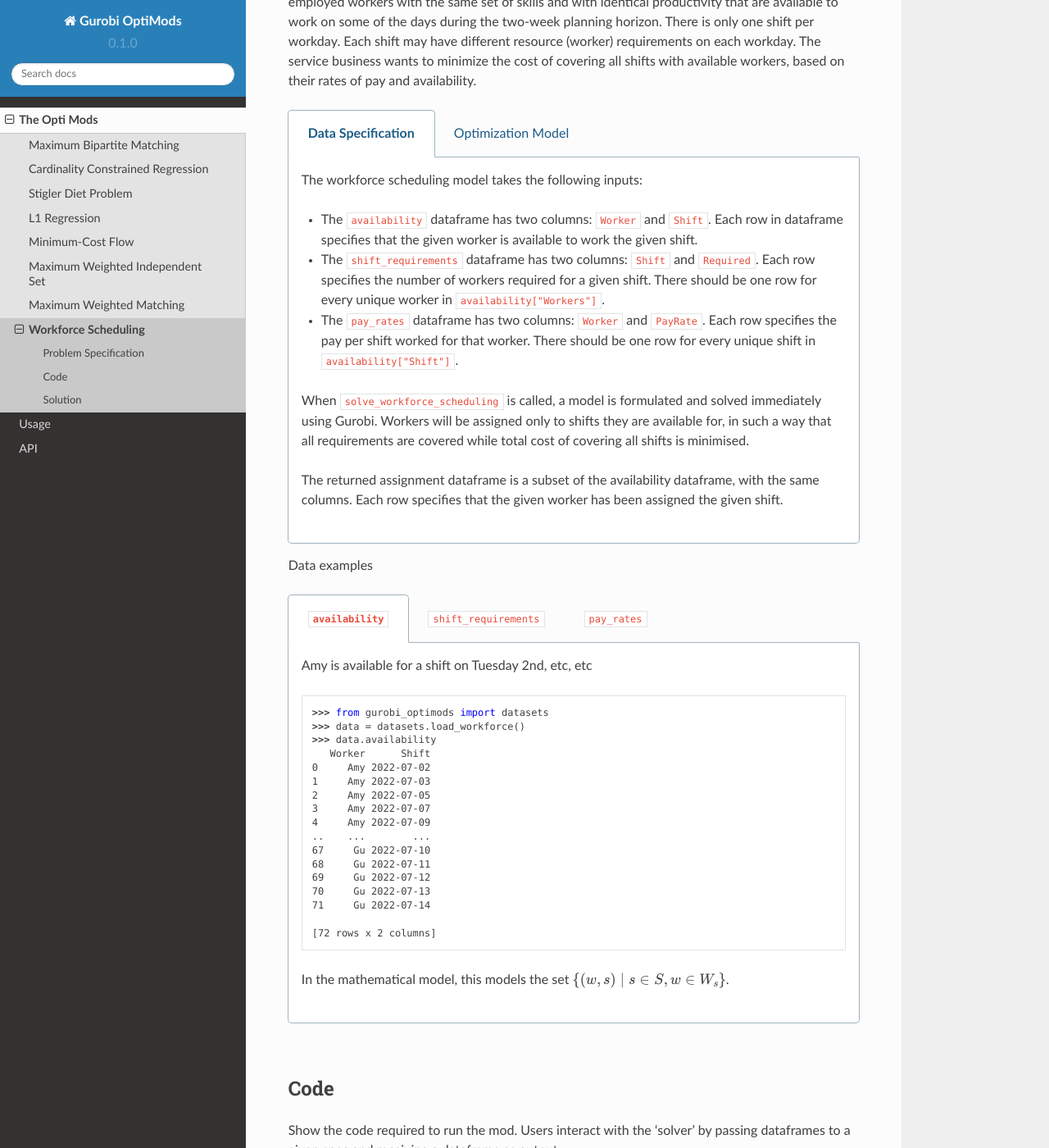
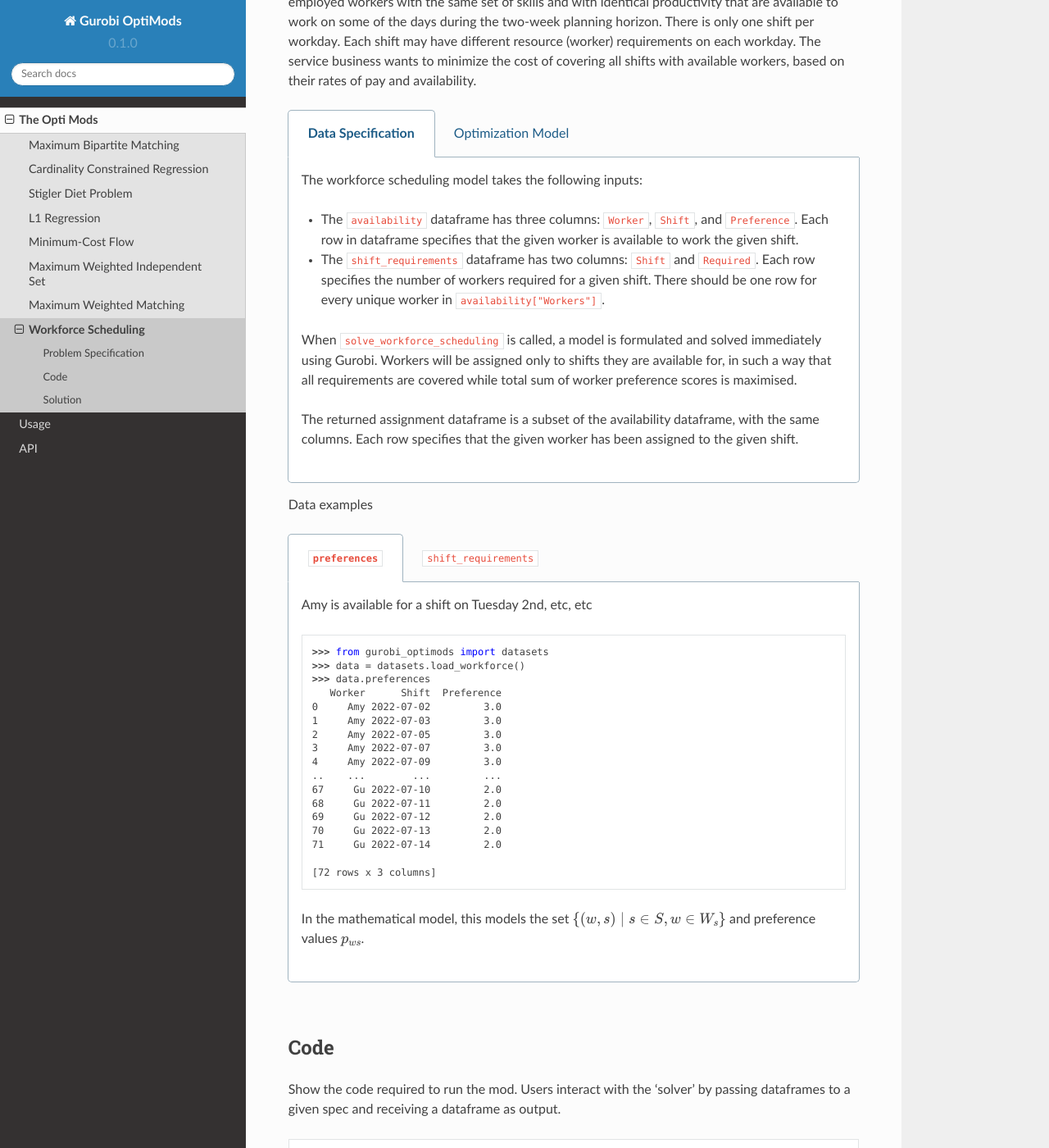
Before and after one commit to Gurobi/gurobi-optimods, a Sphinx documentation site: the page built from docs/source/mods/workforce.rst, in a window 1280 px wide and 1400 px high, scrolled down 489 px. Shown: the whole window at 82% size. Built offline with Sphinx 7.4.7 and the Read the Docs theme 2.0.0, drawn with Linux system fonts in a browser that asks for light colours; some of the changed text lies outside the part shown.

Commit message:
Update workforce docs

```diff
--- a/docs/source/mods/workforce.rst
+++ b/docs/source/mods/workforce.rst
@@ -20,17 +20,30 @@
 
         The workforce scheduling model takes the following inputs:
 
-        * The ``availability`` dataframe has two columns: ``Worker`` and ``Shift``. Each row in dataframe specifies that the given worker is available to work the given shift.
-        * The ``shift_requirements`` dataframe has two columns: ``Shift`` and ``Required``. Each row specifies the number of workers required for a given shift. There should be one row for every unique worker in ``availability["Workers"]``.
-        * The ``pay_rates`` dataframe has two columns: ``Worker`` and ``PayRate``. Each row specifies the pay per shift worked for that worker. There should be one row for every unique shift in ``availability["Shift"]``.
+        * The ``availability`` dataframe has three columns: ``Worker``, ``Shift``,
+          and ``Preference``. Each row in dataframe specifies that the given worker
+          is available to work the given shift.
+        * The ``shift_requirements`` dataframe has two columns: ``Shift`` and
+          ``Required``. Each row specifies the number of workers required for a
+          given shift. There should be one row for every unique worker in
+          ``availability["Workers"]``.
 
-        When ``solve_workforce_scheduling`` is called, a model is formulated and solved immediately using Gurobi. Workers will be assigned only to shifts they are available for, in such a way that all requirements are covered while total cost of covering all shifts is minimised.
+        When ``solve_workforce_scheduling`` is called, a model is formulated and
+        solved immediately using Gurobi. Workers will be assigned only to shifts
+        they are available for, in such a way that all requirements are covered while
+        total sum of worker preference scores is maximised.
 
-        The returned assignment dataframe is a subset of the availability dataframe, with the same columns. Each row specifies that the given worker has been assigned the given shift.
+        The returned assignment dataframe is a subset of the availability dataframe,
+        with the same columns. Each row specifies that the given worker has been
+        assigned to the given shift.
 
     .. tab:: Optimization Model
 
-        Set of :math:`S` shifts to cover using set of workers :math:`W`. Workers :math:`w \in W_{s} \subseteq W` are available to work a given shift `s`, and are paid an amount :math:`c_{w}` for each assigned shift. Shift :math:`s` requires :math:`r_{s}` workers assigned. The model is defined on variables :math:`x_{ws}` such that
+        Set of :math:`S` shifts to cover using set of workers :math:`W`. Workers
+        :math:`w \in W_{s} \subseteq W` are available to work a given shift `s`,
+        and have a preference :math:`p_{ws}` for each assigned shift. Shift :math:`s`
+        requires :math:`r_{s}` workers assigned. The model is defined on variables
+        :math:`x_{ws}` such that
 
         .. math::
 
@@ -44,17 +57,19 @@
         .. math::
 
             \begin{alignat}{2}
-            \min \quad        & \sum_{s \in S} \sum_{w \in W_{s}} c_{w} x_{ws} \\
+            \max \quad        & \sum_{s \in S} \sum_{w \in W_{s}} p_{ws} x_{ws} \\
             \mbox{s.t.} \quad & \sum_{w \in W_{s}} x_{ws} = r_{s} & \forall s \in S \\
                               & 0 \le x_{ws} \le 1 & \forall s \in S, w \in W_{s} \\
             \end{alignat}
 
-        The objective computes the total cost of all shift assignments based on worker pay rates.
-        The constraint ensures all shifts are assigned the required number of workers.
+        The objective computes the total cost of all shift assignments based on
+        worker pay rates. The constraint ensures all shifts are assigned the
+        required number of workers.
 
-        Technically, :math:`x_{ws}` should be binary, but we're in magical assignment land here.
-        Read more about why assignment problems and network flows are the bees knees `here <www.gurobi.com>`_.
-        Note that if the model is modified with additional constraints, this elegant property may no longer hold.
+        Technically, :math:`x_{ws}` should be binary, but we're in magical
+        assignment land here. Read more about why assignment problems and network
+        flows are the bees knees `here <www.gurobi.com>`_. Note that if the model is
+        modified with additional constraints, this elegant property may no longer hold.
 
 Data examples
 
@@ -72,7 +87,7 @@
 
 .. tabs::
 
-    .. tab:: ``availability``
+    .. tab:: ``preferences``
 
         Amy is available for a shift on Tuesday 2nd, etc, etc
 
@@ -81,23 +96,23 @@
 
             >>> from gurobi_optimods import datasets
             >>> data = datasets.load_workforce()
-            >>> data.availability
-               Worker      Shift
-            0     Amy 2022-07-02
-            1     Amy 2022-07-03
-            2     Amy 2022-07-05
-            3     Amy 2022-07-07
-            4     Amy 2022-07-09
-            ..    ...        ...
-            67     Gu 2022-07-10
-            68     Gu 2022-07-11
-            69     Gu 2022-07-12
-            70     Gu 2022-07-13
-            71     Gu 2022-07-14
+            >>> data.preferences
+               Worker      Shift  Preference
+            0     Amy 2022-07-02         3.0
+            1     Amy 2022-07-03         3.0
+            2     Amy 2022-07-05         3.0
+            3     Amy 2022-07-07         3.0
+            4     Amy 2022-07-09         3.0
+            ..    ...        ...         ...
+            67     Gu 2022-07-10         2.0
+            68     Gu 2022-07-11         2.0
+            69     Gu 2022-07-12         2.0
+            70     Gu 2022-07-13         2.0
+            71     Gu 2022-07-14         2.0
             <BLANKLINE>
-            [72 rows x 2 columns]
+            [72 rows x 3 columns]
 
-        In the mathematical model, this models the set :math:`\lbrace (w, s) \mid s \in S, w \in W_s \rbrace`.
+        In the mathematical model, this models the set :math:`\lbrace (w, s) \mid s \in S, w \in W_s \rbrace` and preference values :math:`p_{ws}`.
 
     .. tab:: ``shift_requirements``
 
@@ -126,27 +141,6 @@
 
         In the mathematical model, this models the values :math:`r_s`.
 
-    .. tab:: ``pay_rates``
-
-        Bob is the most expensive worker ...
-
-        .. doctest:: workforce
-            :options: +NORMALIZE_WHITESPACE
-
-            >>> from gurobi_optimods import datasets
-            >>> data = datasets.load_workforce()
-            >>> data.pay_rates
-              Worker  PayRate
-            0    Amy       10
-            1    Bob       12
-            2  Cathy       10
-            3    Dan        8
-            4     Ed        8
-            5   Fred        9
-            6     Gu       11
-
-        In the mathematical model, this models the values :math:`c_w`.
-
 |
 
 Code
@@ -168,9 +162,8 @@
 
     # Get winning results.
     assigned_shifts = solve_workforce_scheduling(
-        availability=data.availability,
+        availability=data.preferences,
         shift_requirements=data.shift_requirements,
-        pay_rates=data.pay_rates,
     )
 
 .. testoutput:: workforce
@@ -179,7 +172,7 @@
     ...
     Optimize a model with 14 rows, 72 columns and 72 nonzeros
     ...
-    Optimal objective  4.800000000e+02
+    Best objective 1.960000000000e+02, best bound 1.960000000000e+02, gap 0.0000%
 
 The model is solved as a linear program by Gurobi.
 
@@ -220,20 +213,20 @@
     :options: +NORMALIZE_WHITESPACE
 
     >>> assigned_shifts
-    Worker      Shift
-    0     Amy 2022-07-03
-    1     Amy 2022-07-05
-    2     Amy 2022-07-07
-    3     Amy 2022-07-10
-    4     Amy 2022-07-11
-    ..    ...        ...
-    47     Gu 2022-07-05
-    48     Gu 2022-07-06
-    49     Gu 2022-07-07
-    50     Gu 2022-07-12
-    51     Gu 2022-07-13
+       Worker      Shift  Preference
+    0     Amy 2022-07-03         3.0
+    1     Amy 2022-07-05         3.0
+    2     Amy 2022-07-07         3.0
+    3     Amy 2022-07-10         3.0
+    4     Amy 2022-07-11         3.0
+    ..    ...        ...         ...
+    47     Gu 2022-07-05         2.0
+    48     Gu 2022-07-06         2.0
+    49     Gu 2022-07-07         2.0
+    50     Gu 2022-07-12         2.0
+    51     Gu 2022-07-13         2.0
     <BLANKLINE>
-    [52 rows x 2 columns]
+    [52 rows x 3 columns]
 
 Further transform
 
```
